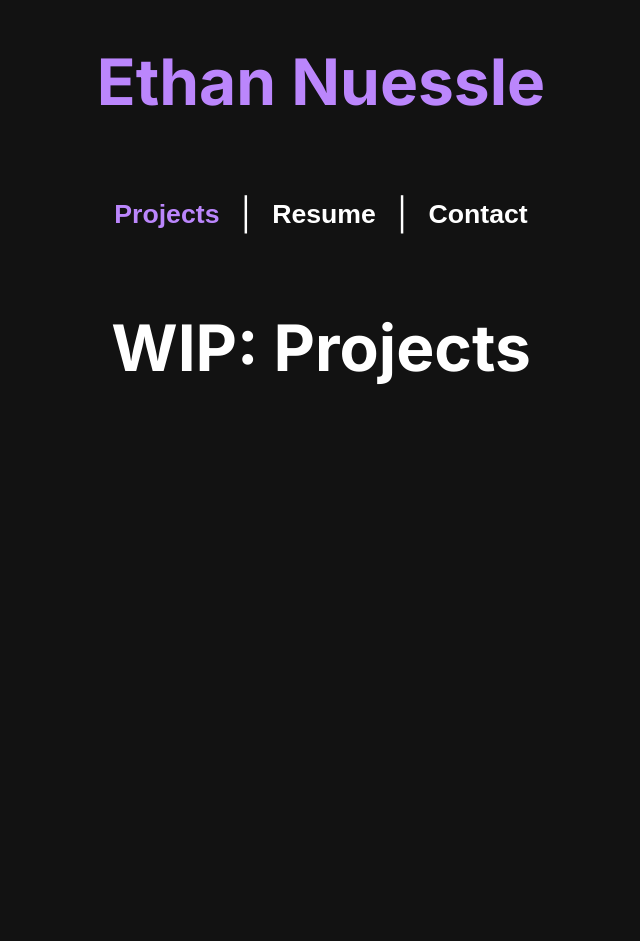
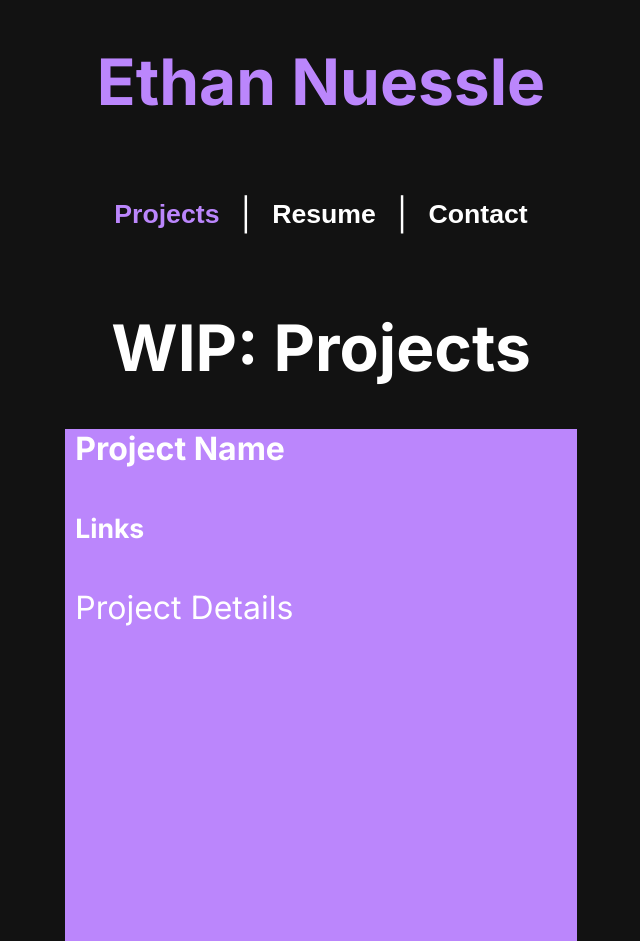
Before and after one commit to enuessle/portfolio-site, a Next.js app: page / in a window 1280 px wide. Shown: the whole page, without its empty margins (319-959 px from the left). Before the commit the page ends 800 px from the top, so only its background shows below. Built offline with nearby package versions, Linux system fonts and the light colour scheme.

Commit message:
Working on Project Cards

```diff
--- a/src/app/globals.css
+++ b/src/app/globals.css
@@ -19,7 +19,9 @@ body {
 p,
 h1,
 h2,
-h3 {
+h3,
+h4,
+h5 {
   color: var(--bg-text-on-background-dm);
     /*text-shadow: 1px 1px var(--text-shadow-grey);*/
 }
--- /dev/null
+++ b/src/components/projects/projectCard.tsx
@@ -0,0 +1,14 @@
+"use client";
+
+import styles from "./projects.module.css";
+
+//TODO: Add Scalable Projects Section Blocks
+export default function ProjectCard() {
+  return (
+    <div className={styles["card"]}>
+      <h4>Project Name</h4>
+      <h5>Links</h5>
+      <p>Project Details</p>
+    </div>
+  );
+}
--- /dev/null
+++ b/src/components/projects/projects.module.css
@@ -0,0 +1,11 @@
+.card {
+    width: 40vw;
+    height: 40vw;
+    box-sizing: border-box;
+    background-color: var(--bg-primary-dm);
+    opacity: 1;
+
+    text-align: left;
+    padding-left:2%;
+    padding-right: 2%;
+}
--- a/src/components/projects/projects.tsx
+++ b/src/components/projects/projects.tsx
@@ -1,10 +1,13 @@
 "use client";
+
+import ProjectCard from "./projectCard";
 
 //TODO: Add Scalable Projects Section Blocks
 export default function Projects() {
   return (
     <div>
       <h1> WIP: Projects</h1>
+      <ProjectCard />
     </div>
   );
 }
```
